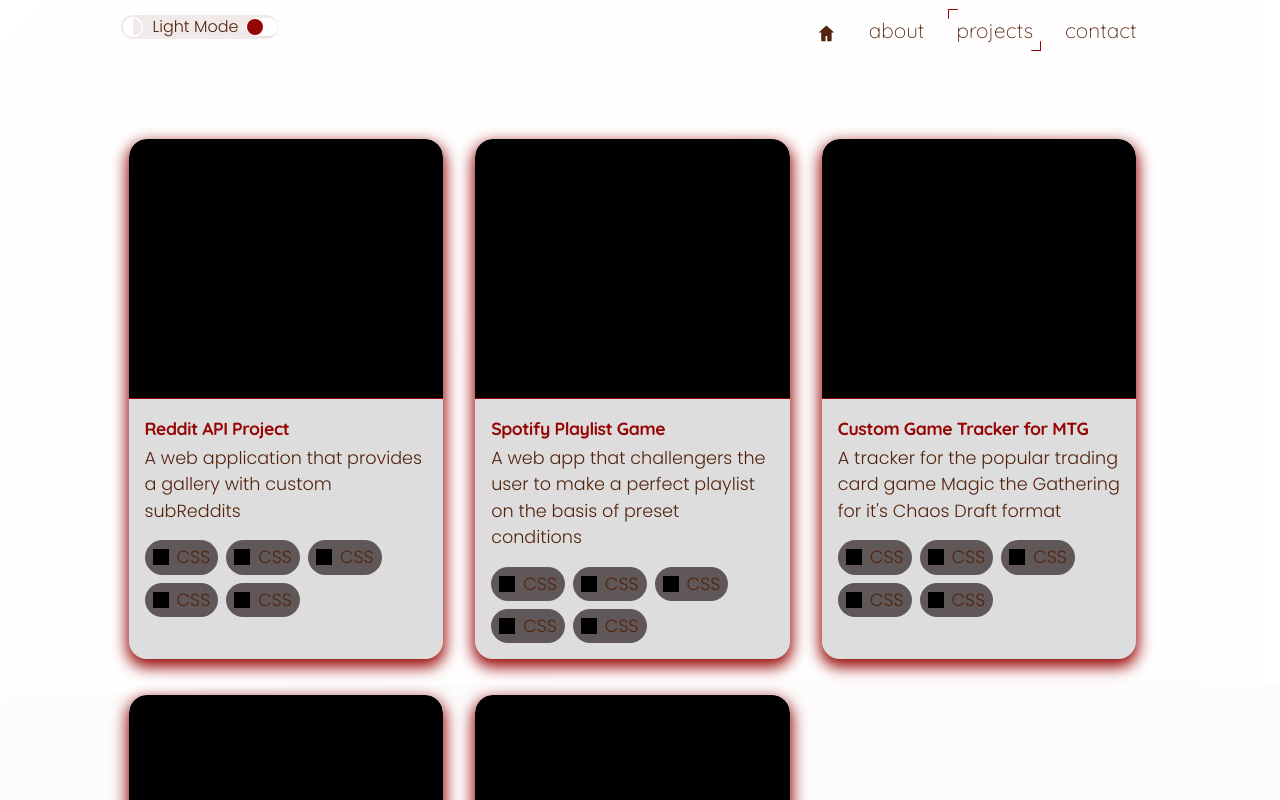
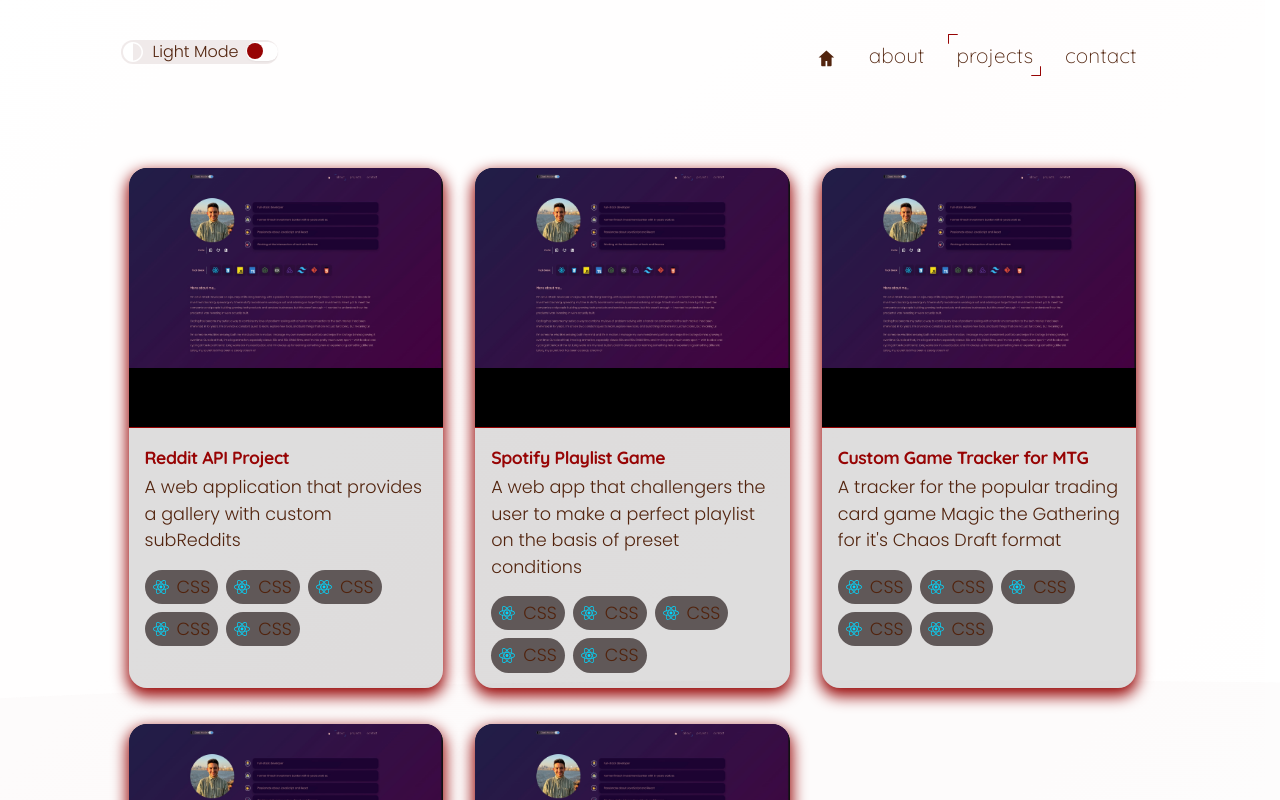
Before and after one commit to Dbrowne14/Personal-Portfolio-Website, a React (Vite) app: page /projects in a window 1280 px wide. Shown: the top 800 px of the page. Built offline with nearby package versions, Linux system fonts and the light colour scheme.

Commit message:
automating logos from data

```diff
--- a/src/components/ui/projectsCard.tsx
+++ b/src/components/ui/projectsCard.tsx
@@ -5,7 +5,9 @@
 const projectsCard = () => {
   return projectsData.map((project) => (
     <div className="h-110 sm:h-130 rounded-2xl bg-iconBg shadow-[0_6px_15px_2px_var(--color-highlightColor)] block overflow-hidden mt-1">
-      <div className="h-[50%] w-full bg-black rounded-t-2xl border-b-highlightColor border-b"></div>
+      <div className="h-[50%] w-full bg-black rounded-t-2xl border-b-highlightColor border-b">
+        <img className="object-cover object-[50%_20%]" src={project.imageLink} />
+      </div>
       <div className="h-[50%] w-full p-4">
         <h1 className="mb-1 text-variableText font-bold text-highlightColor">
           {project.title}
--- a/src/components/ui/techUsed.tsx
+++ b/src/components/ui/techUsed.tsx
@@ -1,10 +1,37 @@
+import { logos } from "../../data/logoData";
+
+/*{ name: "React", link: reactLogo },
+  { name: "CSS", link: cssLogo },
+  { name: "JavaScript", link: JavaScriptLogo },
+  { name: "TypeScript", link: typeScriptLogo },
+  { name: "NodeJS", link: nodeLogo },
+  { name: "ExpressJS", link: expressLogo },
+  { name: "Redux", link: reduxLogo },
+  { name: "Tailwind", link: tailwindLogo },
+  { name: "Git", link: gitLogo },
+  { name: "HTML", link: htmlLogo },
+];*/
+
 const techUsed = () => {
   return (
     <div className="flex gap-2 rounded-2xl bg-[rgba(53,42,42,0.74)] px-2 py-1 justify-center items-center">
-      <div className="h-4 w-4 bg-black"></div>
+      <div className="h-4 w-4 flex justify-center items-center">
+        {" "}
+        <img className="justify-self-center" src={logos[0].link} />
+      </div>
       <p className="text-variableText">CSS</p>
     </div>
   );
 };
 
 export default techUsed;
+
+//techused takes in an array [css,]
+/* names.forEach( name => {
+logos.forEach( if(name === logos.name) {
+return (
+    <div className="flex gap-2 rounded-2xl bg-[rgba(53,42,42,0.74)] px-2 py-1 justify-center items-center">
+      <div className="h-4 w-4 bg-black"></div>
+      <p className="text-variableText">{logos.name}</p>
+    </div>
+  );}*/
--- a/src/data/logoData.tsx
+++ b/src/data/logoData.tsx
@@ -11,9 +11,9 @@
 import type { NameWithLink } from "../types/components";
 
 export const logos: NameWithLink[] = [
-  { name: "React", link: reactLogo  },
+  { name: "React", link: reactLogo },
   { name: "CSS", link: cssLogo },
-  { name: "JavaScript", link: JavaScriptLogo  },
+  { name: "JavaScript", link: JavaScriptLogo },
   { name: "TypeScript", link: typeScriptLogo },
   { name: "NodeJS", link: nodeLogo },
   { name: "ExpressJS", link: expressLogo },
--- a/src/data/projectsData.ts
+++ b/src/data/projectsData.ts
@@ -1,34 +1,49 @@
 import davidWebsite from "../assets/Image 03-02-2026 at 17.35.jpg"
+import { logos } from "./logoData";
+
+  /*{ name: "React", link: reactLogo },
+  { name: "CSS", link: cssLogo },
+  { name: "JavaScript", link: JavaScriptLogo },
+  { name: "TypeScript", link: typeScriptLogo },
+  { name: "NodeJS", link: nodeLogo },
+  { name: "ExpressJS", link: expressLogo },
+  { name: "Redux", link: reduxLogo },
+  { name: "Tailwind", link: tailwindLogo },
+  { name: "Git", link: gitLogo },
+  { name: "HTML", link: htmlLogo },
+];*/
+
+
 
 export const projectsData = [
   {
     title: "Reddit API Project",
     imageLink: davidWebsite,
     description: "A web application that provides a gallery with custom subReddits",
-    languages: ["css", "html"],
+    languages: ["React", "HTML"],
   },
   {
     title: "Spotify Playlist Game",
     imageLink: davidWebsite,
     description: "A web app that challengers the user to make a perfect playlist on the basis of preset conditions",
-    languages: ["css", "html"],
+    languages: ["React", "HTML"],
   },
   {
     title: "Custom Game Tracker for MTG",
     imageLink: davidWebsite,
     description: "A tracker for the popular trading card game Magic the Gathering for it's Chaos Draft format",
-    languages: ["css", "html"],
+    languages: ["React", "HTML"],
   },
   {
     title: "Calendar Scheduler",
     imageLink: davidWebsite,
     description: "A calendar scheduler for memos and required inputs",
-    languages: ["css", "html"],
+    languages: ["React", "HTML"],
   },
   {
     title: "Big Boss Machine",
     imageLink: davidWebsite,
     description: "A machine for big bosses ",
-    languages: ["css", "html"],
+    languages: ["React", "HTML"],
   },
 ];
--- a/src/pages/MainLayout.tsx
+++ b/src/pages/MainLayout.tsx
@@ -14,11 +14,11 @@
   }, []);
   return (
     <div className="w-full h-full">
-      <div className="mx-auto h-full grid grid-rows-[minmax(0,1fr)_minmax(0,10fr)_minmax(0,1fr)] place-items-center">
+      <div className="mx-auto min-h-screen grid grid-rows-[minmax(0,1fr)_minmax(0,10fr)_minmax(0,1fr)] place-items-center">
         <nav className="w-full h-full flex justify-center sticky top-0 z-50 items-center ">
           <Nav />
         </nav>
-        <main className="content-width py-6 sm:pt-15 h-full">
+        <main className="content-width pb-6 sm:pt-10 h-full">
           <Outlet />
         </main>
       </div>
--- a/src/pages/Outlet/AboutPage.tsx
+++ b/src/pages/Outlet/AboutPage.tsx
@@ -10,7 +10,7 @@
 
 export default function AboutPage() {
   return (
-    <section className="col-gaps justify center w-full items-center ">
+    <section className="col-gaps justify center w-full h-full items-center ">
       <div className="col-gaps content-width justify center  items-center md:gap-16">
         <div className="col-gaps content-width justify-center md:h-100 items-center md:flex-row md:gap-18 py-4 ">
           <div className="col-gaps gap-4 sm:gap-5 md:gap-8">
```
